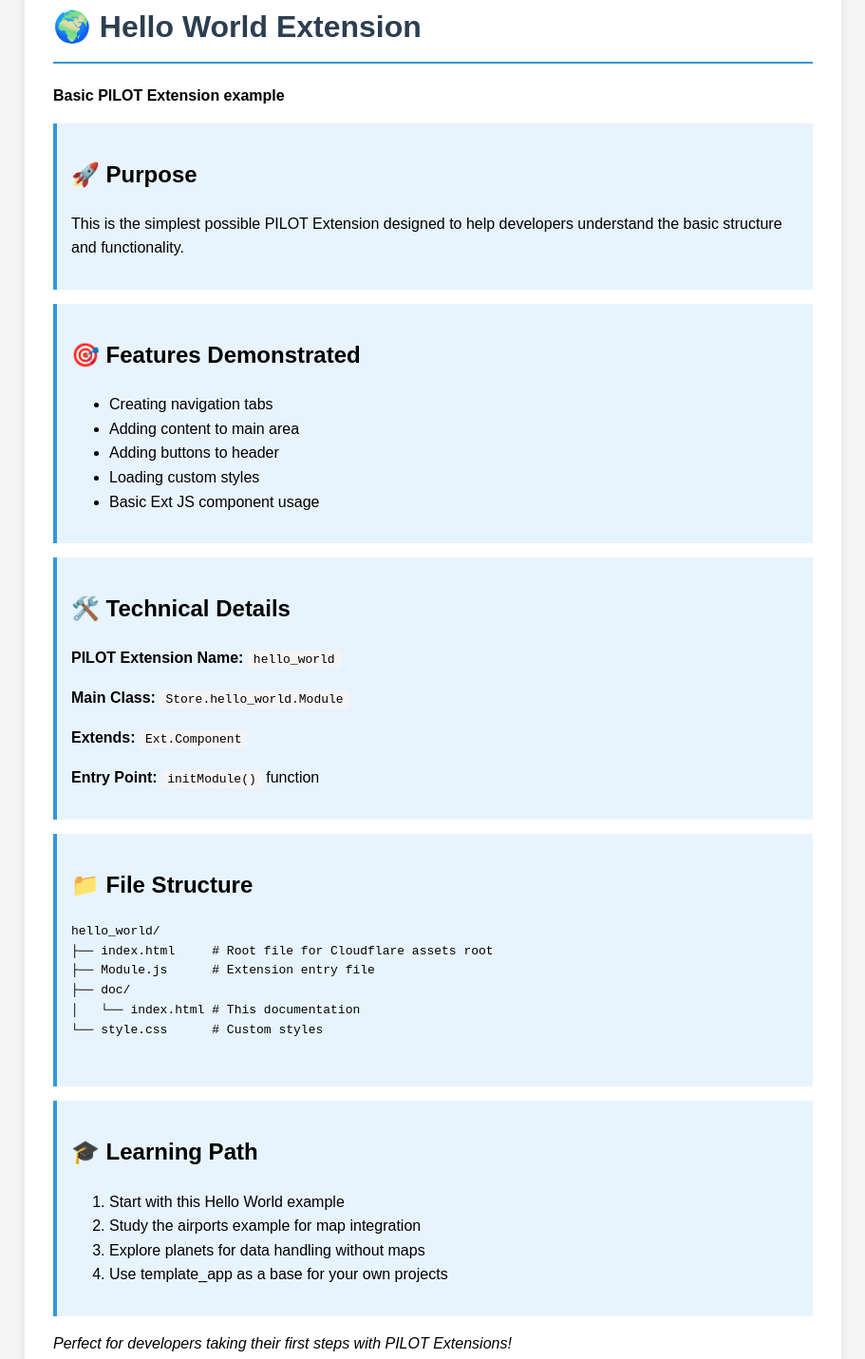
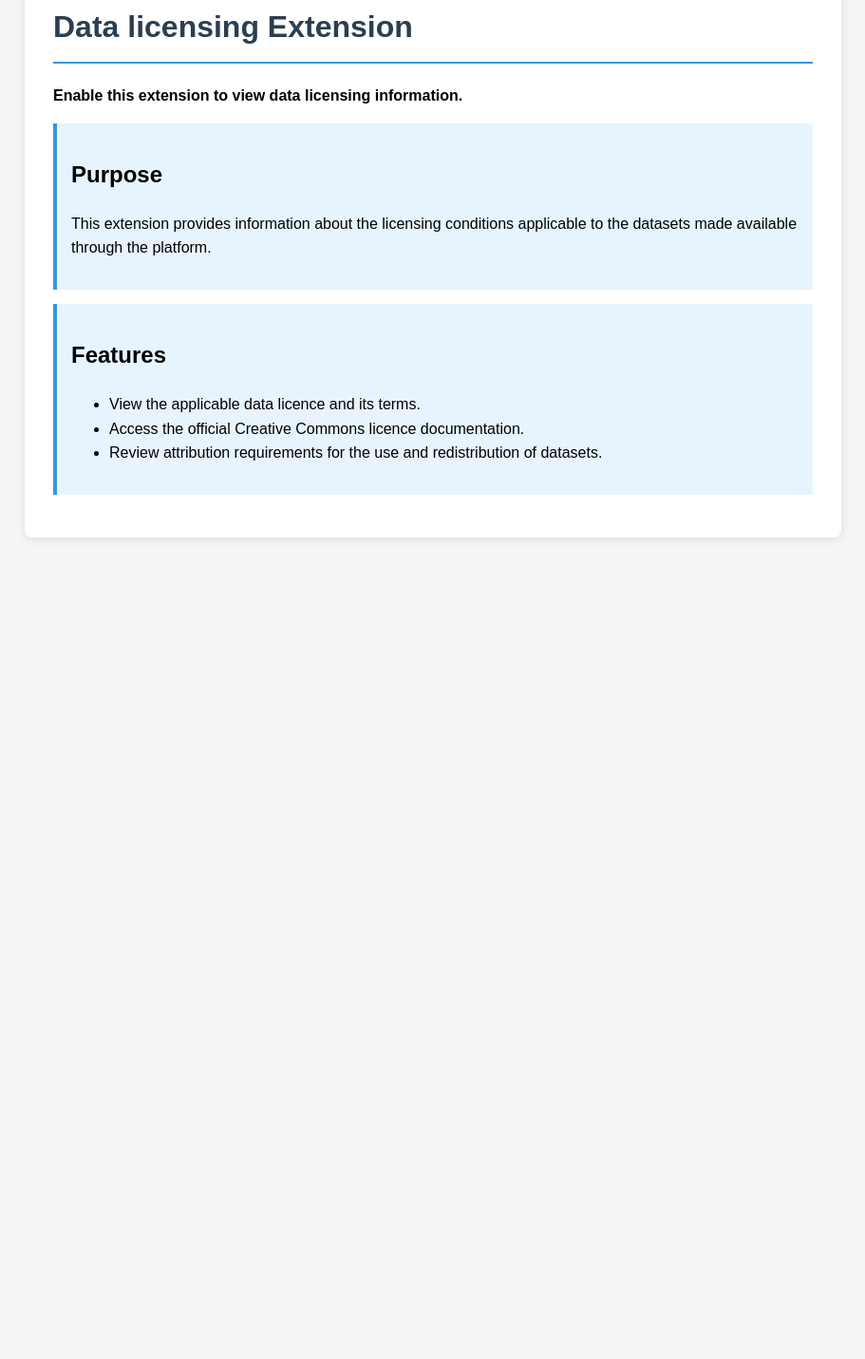
Before and after one commit to scortel-git/pilot-module-extensions, a plain HTML site: page dwr-data-license-info/doc/index.html in a window 1280 px wide. Shown: the part 68-1499 px from the top of the page at 95% size, without its empty margins (184-1095 px from the left). After the commit the page ends 800 px from the top, so only its background shows below. Drawn offline with Linux system fonts and the light colour scheme.

Commit message:
Revise index.html for Data Licensing Extension
Updated the title and content to reflect the data licensing focus of the extension.

```diff
--- a/dwr-data-license-info/doc/index.html
+++ b/dwr-data-license-info/doc/index.html
@@ -3,7 +3,7 @@
 <head>
     <meta charset="UTF-8">
     <meta name="viewport" content="width=device-width, initial-scale=1.0">
-    <title>Hello World - PILOT Extensions Example</title>
+    <title>Data licensing Extension</title>
     <style>
         body {
             font-family: Arial, sans-serif;
@@ -31,67 +31,28 @@
             margin: 15px 0;
             border-left: 4px solid #3498db;
         }
-        code {
-            background: #f4f4f4;
-            padding: 2px 6px;
-            border-radius: 3px;
-            font-family: monospace;
-        }
     </style>
 </head>
 <body>
 <div class="container">
-    <h1>🌍 Hello World Extension</h1>
+    <h1>Data licensing Extension</h1>
 
-    <p><strong>Basic PILOT Extension example</strong></p>
+    <p><strong>Enable this extension to view data licensing information.</strong></p>
 
     <div class="feature">
-        <h2>🚀 Purpose</h2>
-        <p>This is the simplest possible PILOT Extension designed to help developers understand the basic structure and functionality.</p>
+        <h2>Purpose</h2>
+        <p>This extension provides information about the licensing conditions applicable to the datasets made available through the platform.</p>
     </div>
 
     <div class="feature">
-        <h2>🎯 Features Demonstrated</h2>
+        <h2>Features</h2>
         <ul>
-            <li>Creating navigation tabs</li>
-            <li>Adding content to main area</li>
-            <li>Adding buttons to header</li>
-            <li>Loading custom styles</li>
-            <li>Basic Ext JS component usage</li>
+            <li>View the applicable data licence and its terms.</li>
+            <li>Access the official Creative Commons licence documentation.</li>
+            <li>Review attribution requirements for the use and redistribution of datasets.</li>
         </ul>
     </div>
 
-    <div class="feature">
-        <h2>🛠️ Technical Details</h2>
-        <p><strong>PILOT Extension Name:</strong> <code>hello_world</code></p>
-        <p><strong>Main Class:</strong> <code>Store.hello_world.Module</code></p>
-        <p><strong>Extends:</strong> <code>Ext.Component</code></p>
-        <p><strong>Entry Point:</strong> <code>initModule()</code> function</p>
-    </div>
-
-    <div class="feature">
-        <h2>📁 File Structure</h2>
-        <pre>
-hello_world/
-├── index.html     # Root file for Cloudflare assets root
-├── Module.js      # Extension entry file
-├── doc/
-│   └── index.html # This documentation
-└── style.css      # Custom styles
-            </pre>
-    </div>
-
-    <div class="feature">
-        <h2>🎓 Learning Path</h2>
-        <ol>
-            <li>Start with this Hello World example</li>
-            <li>Study the airports example for map integration</li>
-            <li>Explore planets for data handling without maps</li>
-            <li>Use template_app as a base for your own projects</li>
-        </ol>
-    </div>
-
-    <p><em>Perfect for developers taking their first steps with PILOT Extensions!</em></p>
 </div>
 </body>
 </html>
```
